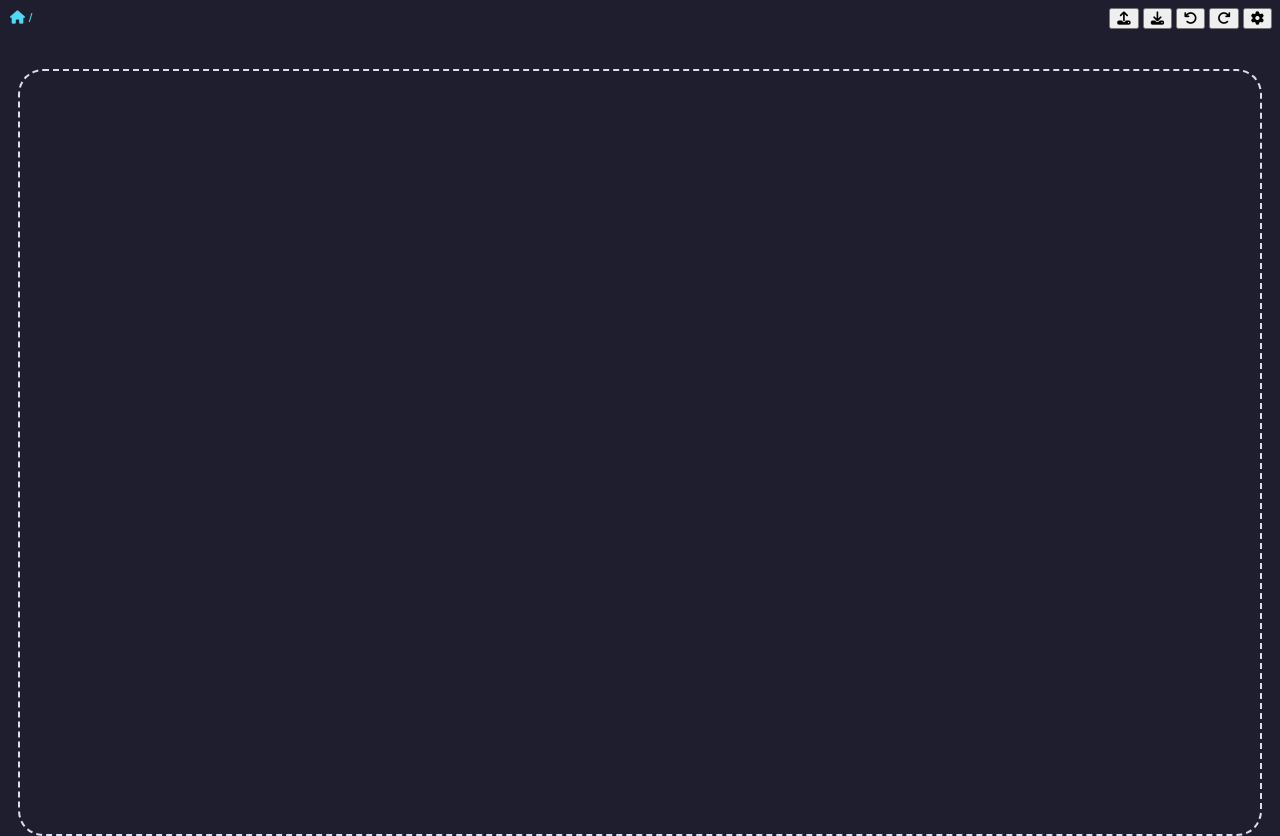
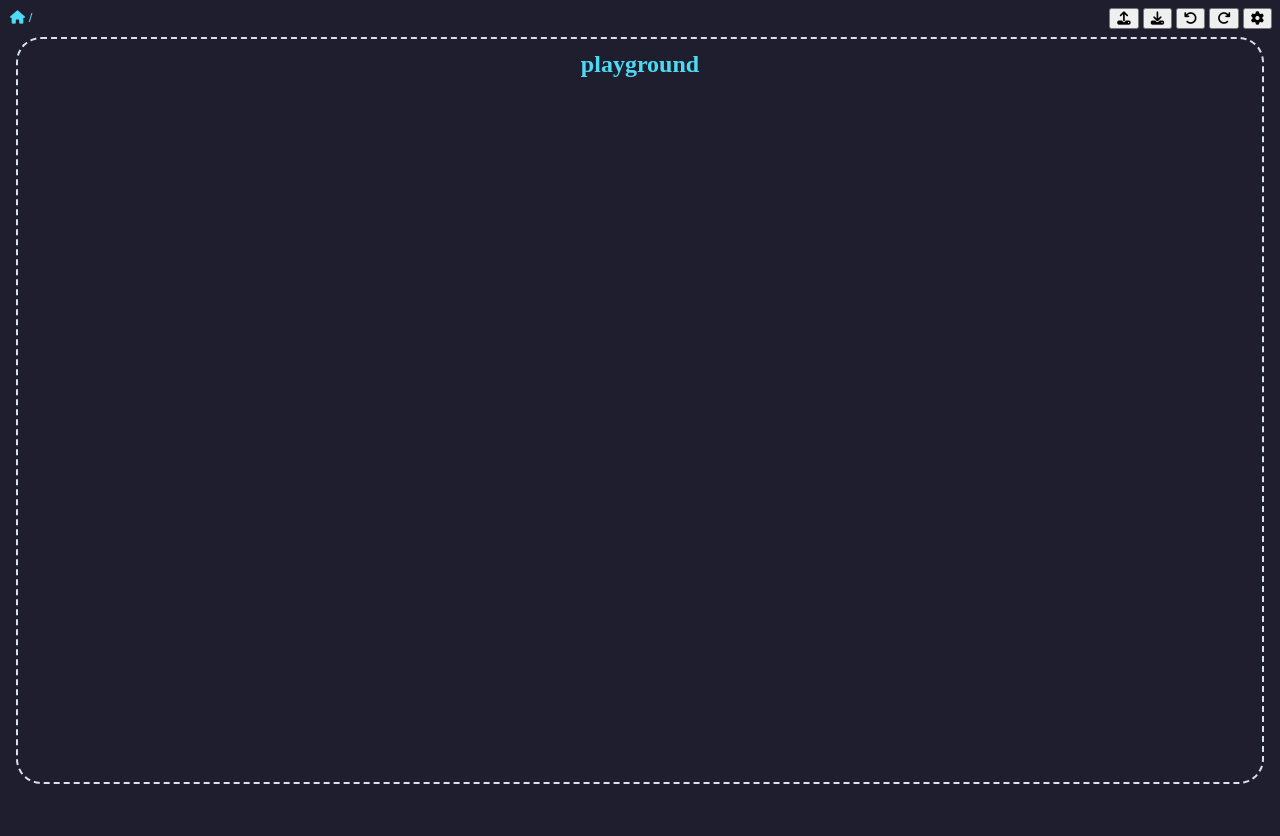
Before and after one commit to Jack112739/kltn, a plain HTML site: page html/playground.html in a window 1280 px wide. After the commit the page ends 800 px from the top, so only its background shows below. Drawn offline with nearby package versions, Linux system fonts and the light colour scheme.

Commit message:
proof label added

```diff
--- a/css/graph.css
+++ b/css/graph.css
@@ -28,17 +28,19 @@
     font-size: 20px;
     font-family: serif;
 }
-body > .node > .children {
-    margin: 10px;
+body > .node.zoom > .children {
+    margin: 8px;
     resize: none;
-    height: 100%;
+    flex-grow: 1;
 }
-body > .node {
+body > .node.zoom {
+    display: flex;
+    flex-direction: column;
     position: static;
     width: 100%;
     flex-grow: 1;
 }
-.body > .node > .tex_render {
+body > .node.zoom > .tex_render {
     pointer-events: none;
 }
 .highlighted, .zoom.highlighted, .define.highlighted {
--- a/css/math.css
+++ b/css/math.css
@@ -55,6 +55,14 @@
     border: none;
     z-index: 0;
 }
+.children > h2 {
+    color: #4edaf3;
+    z-index: 0;
+    text-align: center;
+    position: sticky;
+    margin: 12px;
+    top: 0;
+}
 @keyframes zoom-out {
     0% {
         transform: scaleY(0);
--- a/html/playground.html
+++ b/html/playground.html
@@ -34,6 +34,9 @@
       background-color: #1E1E2E;
       display: flex;
       flex-direction: column;
+    }
+    .playground > .tex_render {
+      display: none;
     }
   </style>
   <script async src="../dependency/mjx_support.js"></script>
--- a/js/NodeUI.js
+++ b/js/NodeUI.js
@@ -40,7 +40,7 @@ class NodeUI {
         this.html_div.innerHTML = `
             <h3 class="header"></h3>
             <div class="tex_render"></div>
-            <div class="children"></div>
+            <div class="children"><h2>proof:</h2></div>
         `;
         this.html_div.onmousedown = (e) => {e.stopPropagation(); this.start_reshape(e)};
         this.html_div.ondblclick = (e) => {e.stopPropagation(); this.toggle_detail()};
--- a/js/UI.js
+++ b/js/UI.js
@@ -77,6 +77,7 @@ document.addEventListener('DOMContentLoaded', () => {
     window.MathGraph.current = new NodeUI(null);
     window.MathGraph.current.toggle_detail(true);
     window.MathGraph.current.html_div.classList.add('playground');
+    window.MathGraph.current.child_div.querySelector('h2').textContent = "playground";
     window.MathGraph.current.html_div.style.animation = "";
     document.body.appendChild(window.MathGraph.current.html_div);
 
--- a/js/editor.js
+++ b/js/editor.js
@@ -38,7 +38,7 @@ class Editor {
         this.name.value = node.header.textContent;
         this.raw.value = node.raw_text;
         this.latex.innerHTML = node.html_div.querySelector('.tex_render').innerHTML;
-        this.div.style.animation = "reveal 0.5s ease"
+        this.div.style.animation = "reveal 0.3s ease"
         this.div.parentNode.style.display = "block";
     }
 
```
